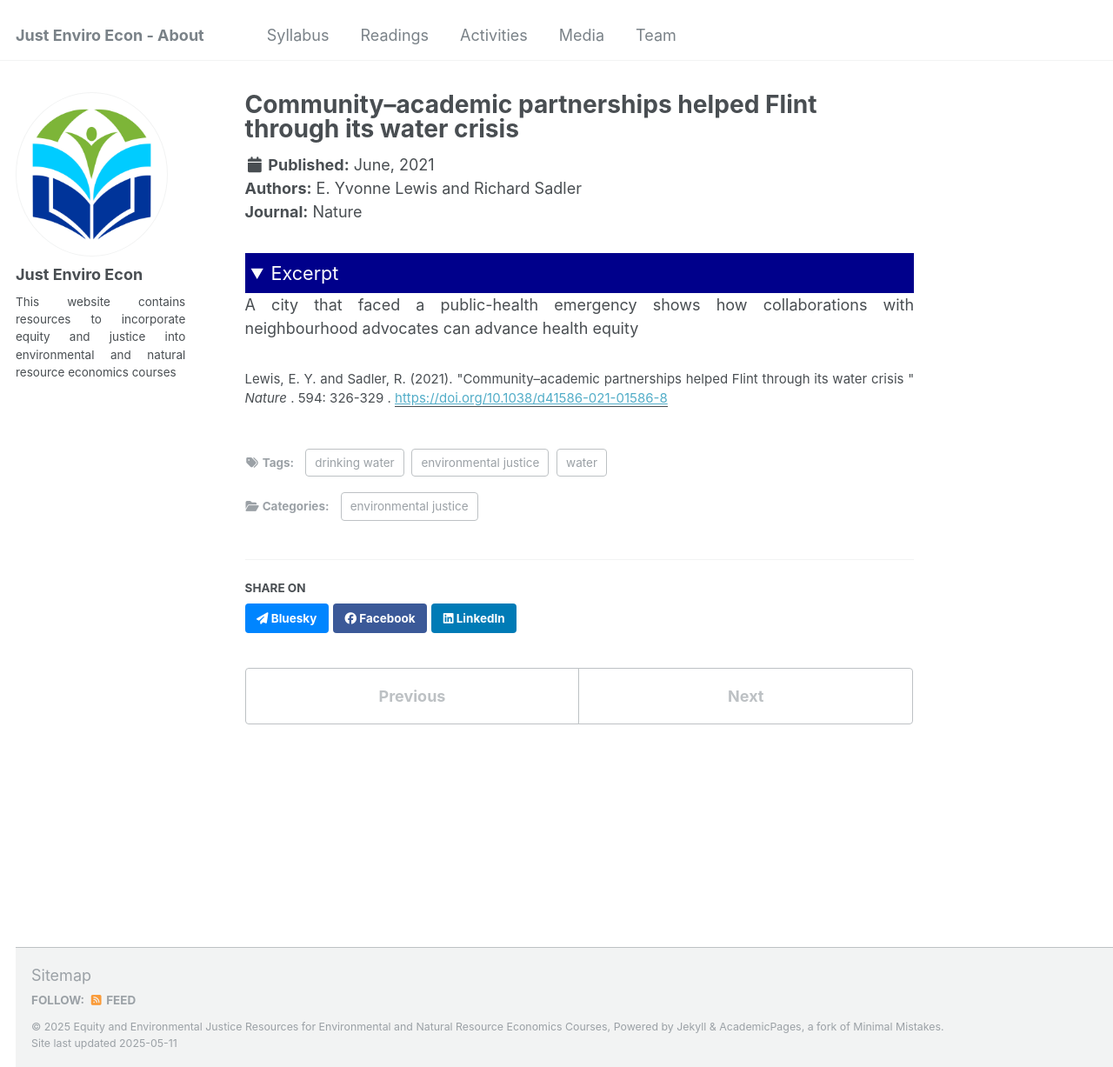
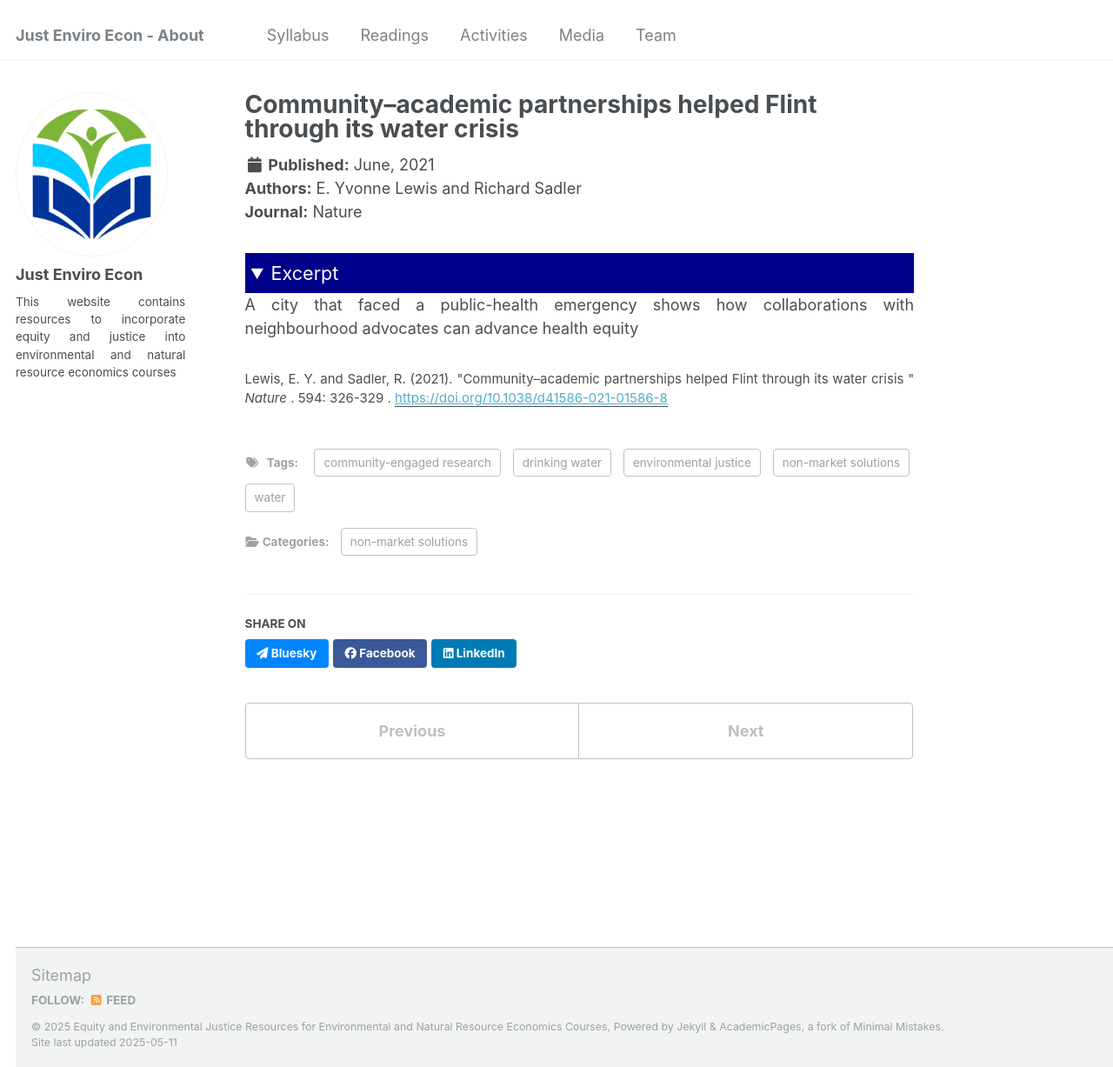
Before and after one commit to just-enviro-econ/just-enviro-econ.github.io, a Jekyll site: the page built from _publications/2021-06-15-community-academic-partnerships.md, in a window 1280 px wide and 1227 px high. Shown: the whole window at 87% size. Built offline with Jekyll 4.4.1, drawn with Linux system fonts in a browser that asks for light colours.

Commit message:
Update 2021-06-15-community-academic-partnerships.md

```diff
--- a/_publications/2021-06-15-community-academic-partnerships.md
+++ b/_publications/2021-06-15-community-academic-partnerships.md
@@ -7,11 +7,13 @@ date: 2021-06-15
 venue: 'Nature'
 paperurl: 'https://doi.org/10.1038/d41586-021-01586-8'
 citation: 'Lewis, E. Y. and Sadler, R. (2021). &quot;Community–academic partnerships helped Flint through its water crisis &quot; <i>  Nature  </i>. 594: 326-329 .'
-category: 'environmental justice'
+category: 'non-market solutions'
 tags:
 - 'water'
 - 'drinking water'
 - 'environmental justice'
+- 'community-engaged research'
+- 'non-market solutions'
 type: 'pr'
 co-authors: 'E. Yvonne Lewis and Richard Sadler'
 ---
```
